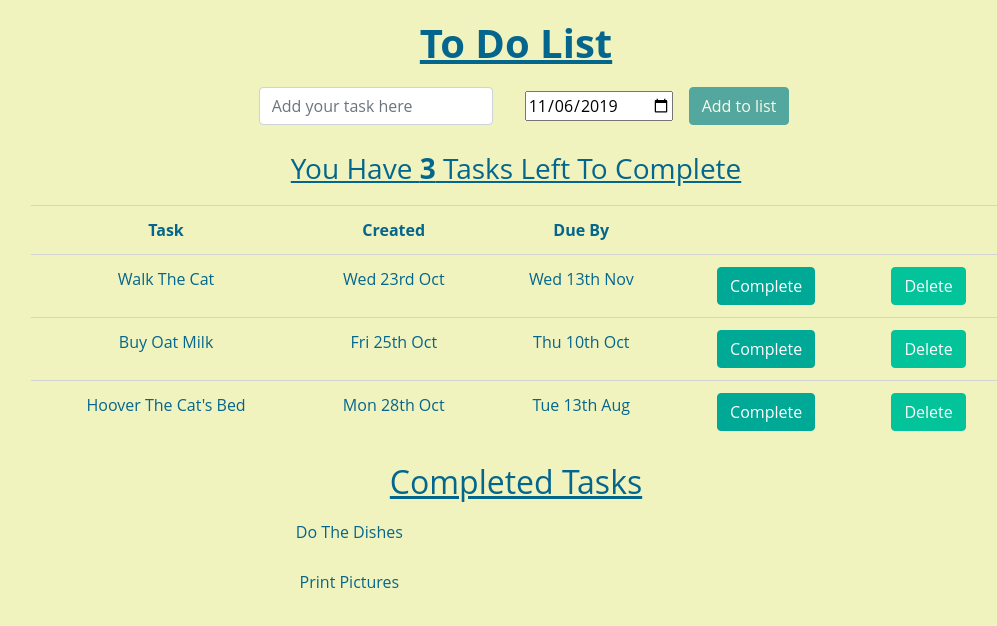
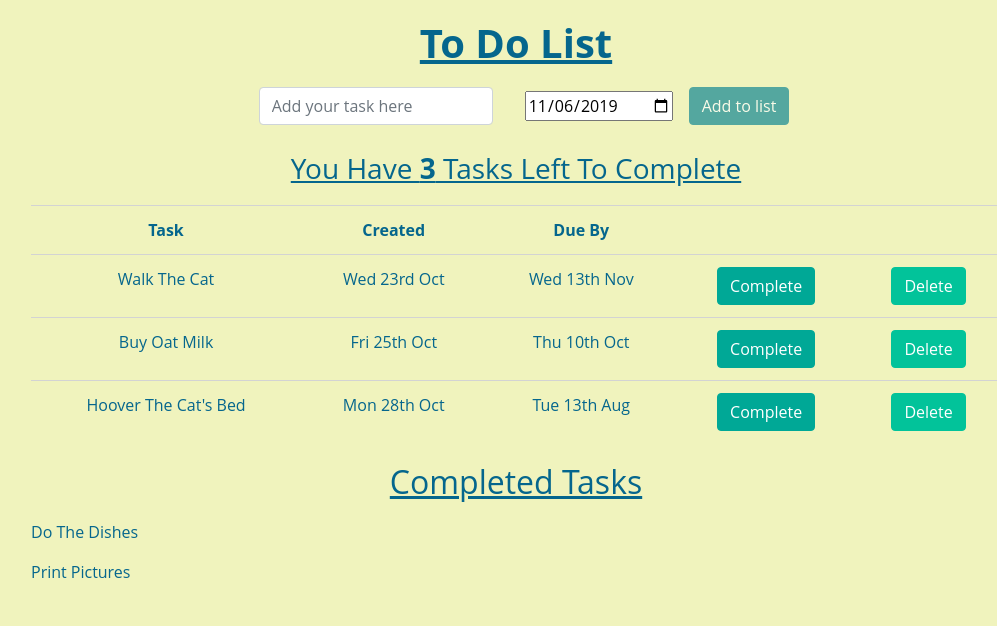
Before and after one commit to lydiabrmc/To-Do-React-App, a React (Create React App) app: page / in a window 1280 px wide. Shown: the top 626 px of the page, without its empty margins (124-1121 px from the left). Built offline with nearby package versions, Linux system fonts and the light colour scheme.

Commit message:
implemented complete task alignment

```diff
--- a/src/App.css
+++ b/src/App.css
@@ -81,8 +81,7 @@ button.btn-danger:hover {
 
 .row {
     color: #05668D;
-    margin-top: 1%;
-    margin-bottom: 1%;
+    text-align: left;
 }
 
 .form-inline {
--- a/src/CompleteTask.js
+++ b/src/CompleteTask.js
@@ -5,7 +5,7 @@ class CompleteTask extends React.Component {
   render() {
     return (
       <div className="row">
-          <div className="col-6 col-md-8">
+        <div className="col-12 col-sm-8">
           <p className={this.props.complete && "complete"}>{this.props.text}</p>
         </div>
       </div>
```
Lines whose indentation alone changed are shown as unchanged.
